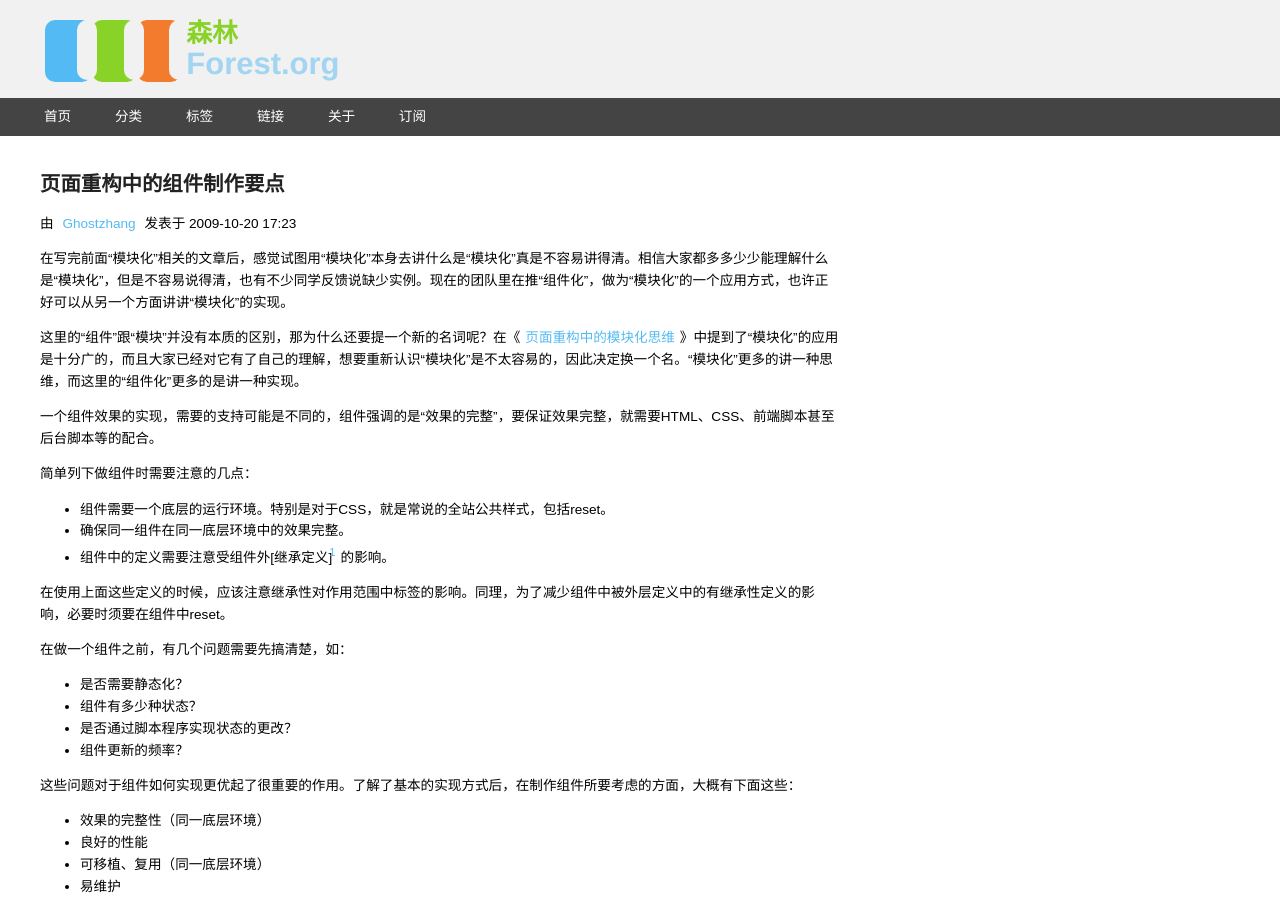
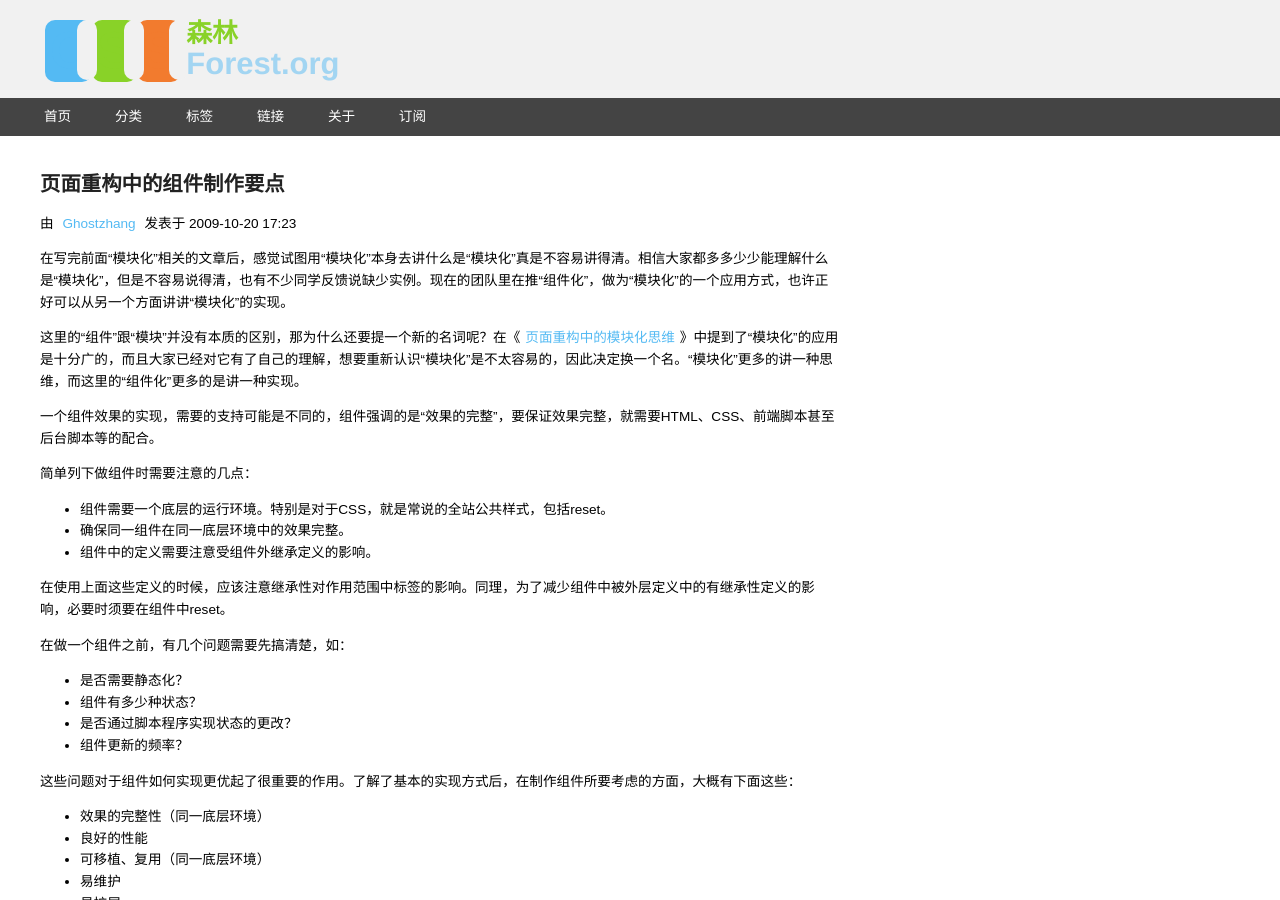
Before and after one commit to ghostzhang/ghostzhang.github.io, a Jekyll site: the page built from _posts/2009-10-20-页面重构中的组件制作要点.md, in a window 1280 px wide and 900 px high. Built offline with Jekyll 4.4.1, drawn with Linux system fonts in a browser that asks for light colours; comment, search, counter and statistics services are not loaded; some of the changed text lies outside the part shown.

Commit message:
更新文章

```diff
--- a/_posts/2009-10-20-页面重构中的组件制作要点.md
+++ b/_posts/2009-10-20-页面重构中的组件制作要点.md
@@ -21,7 +21,7 @@
 
 - 组件需要一个底层的运行环境。特别是对于CSS，就是常说的全站公共样式，包括reset。
 - 确保同一组件在同一底层环境中的效果完整。
-- 组件中的定义需要注意受组件外[继承定义][^1]的影响。
+- 组件中的定义需要注意受组件外继承定义的影响。
 
 在使用上面这些定义的时候，应该注意继承性对作用范围中标签的影响。同理，为了减少组件中被外层定义中的有继承性定义的影响，必要时须要在组件中reset。
 
@@ -231,8 +231,9 @@
 
 近期对模块化实现方式的一点总结，欢迎讨论。
 
-[^1]: 常用有继承性的样式定义：
-[^1]: - text-indent
+常用有继承性的样式定义：
+
+- text-indent
 - text-align
 - layout-flow
 - writing-mode
```
